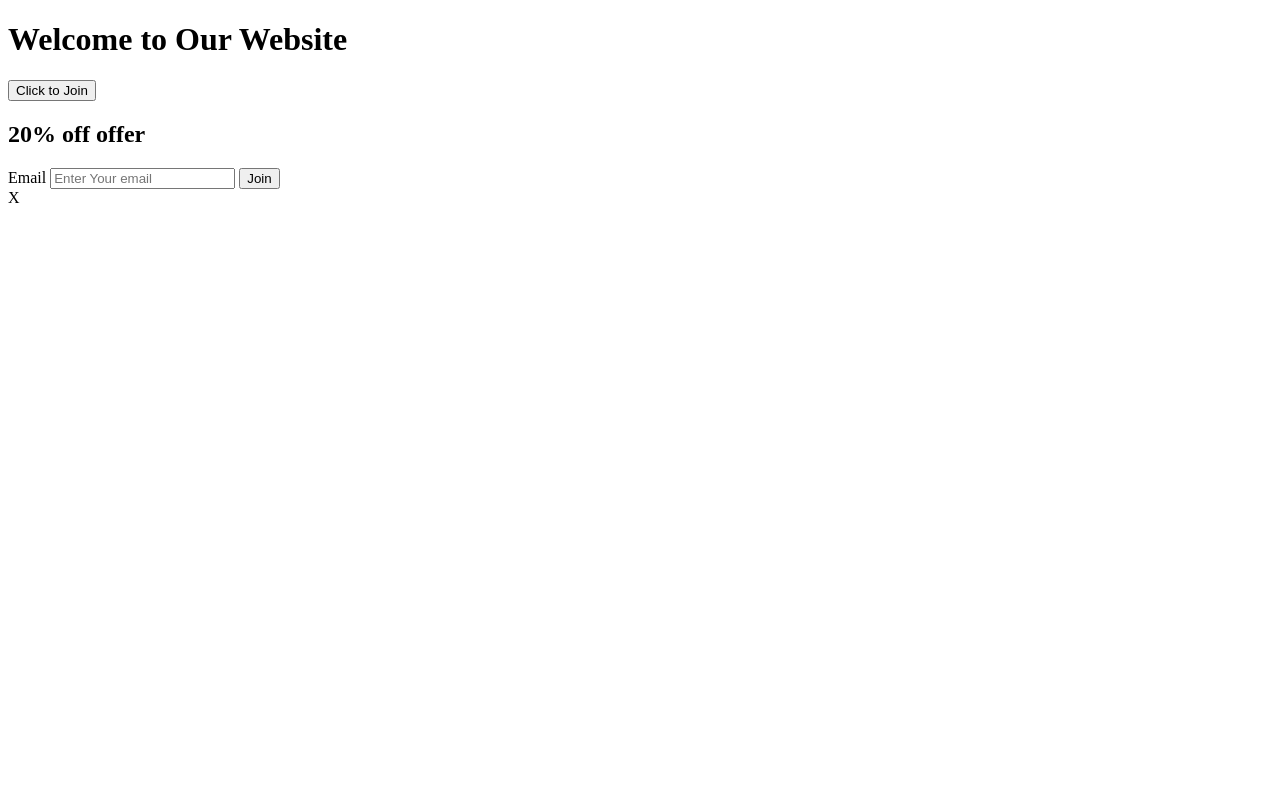
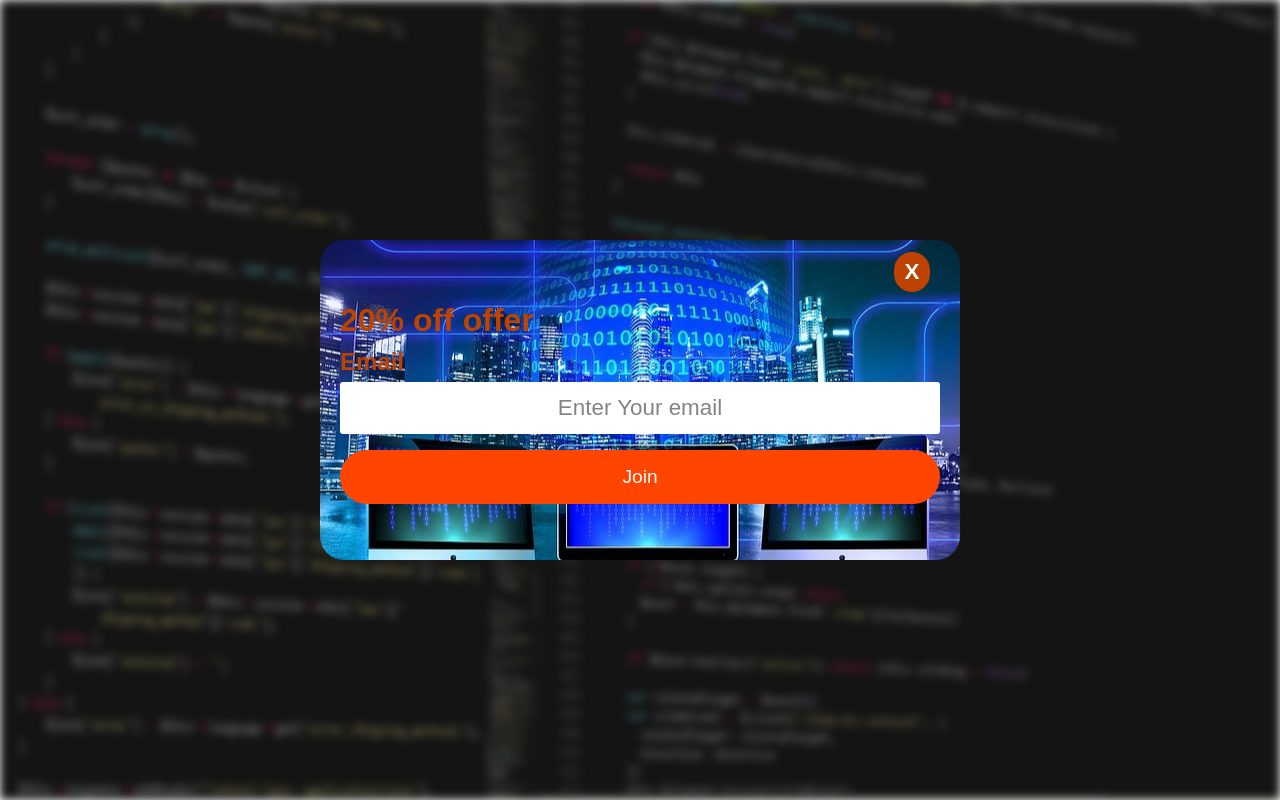
Before and after one commit to AbdullahCodingMaster/Blurred-Background-Papup, a plain HTML site: page index.html in a window 1280 px wide. Both pictures are taken after a click on the button "Click to Join". Drawn offline with Linux system fonts and the light colour scheme.

Commit message:
Completed

```diff
--- a/index.html
+++ b/index.html
@@ -4,13 +4,14 @@
     <meta charset="UTF-8" />
     <meta name="viewport" content="width=device-width, initial-scale=1.0" />
     <title>Blurred Background Papup</title>
+    <link rel="stylesheet" href="styles.css" />
   </head>
   <body>
     <div class="container">
       <h1 class="heading">Welcome to Our Website</h1>
-      <button class="btn">Click to Join</button>
+      <button class="btn" id="btn">Click to Join</button>
     </div>
-    <div class="papup">
+    <div class="papup active">
       <h2>20% off offer</h2>
       <label for="email">Email</label>
       <input
@@ -19,10 +20,12 @@
         placeholder="Enter Your email"
         class="email"
       />
-      <button class="btn" id="btn">Join</button>
+      <button class="btn">Join</button>
       <div class="close">
         <span>X</span>
       </div>
     </div>
+
+    <script src="index.js"></script>
   </body>
 </html>
--- a/index.js
+++ b/index.js
@@ -0,0 +1,18 @@
+const containerElement = document.querySelector(".container");
+const papupElement = document.querySelector(".papup");
+
+const btnElement = document.querySelector("#btn");
+const btnIcon = document.querySelector(".close");
+
+btnElement.addEventListener("click", () => {
+  containerElement.classList.add("active");
+  papupElement.classList.remove("active");
+});
+
+const emailElement = document.querySelector(".email");
+
+btnIcon.addEventListener("click", () => {
+  containerElement.classList.remove("active");
+  papupElement.classList.add("active");
+  emailElement.value = "";
+});
--- a/styles.css
+++ b/styles.css
@@ -0,0 +1,135 @@
+*,
+*::after,
+*::before {
+  margin: 0;
+  padding: 0;
+  box-sizing: border-box;
+}
+
+body {
+  font-family: sans-serif;
+  line-height: 1.5;
+}
+
+.container {
+  display: flex;
+  justify-content: center;
+  align-items: center;
+  height: 100vh;
+  flex-direction: column;
+  text-align: center;
+  background: url(coding.webp);
+  background-size: cover;
+  background-repeat: no-repeat;
+  background-position: center;
+}
+
+.container h1 {
+  color: white;
+  font-family: Impact, Haettenschweiler, "Arial Narrow Bold", sans-serif;
+  font-size: 3.4rem;
+  font-weight: 400;
+  letter-spacing: 0.17rem;
+  text-shadow: 2px 3px 5px rgba(0, 0, 0, 0.3);
+  transition: filter 0.7s;
+}
+
+.btn {
+  padding: 1rem 1.5rem;
+  color: white;
+  background-color: orangered;
+  outline: none;
+  border: 0;
+  border-radius: 30px;
+  cursor: pointer;
+  margin-top: 1rem;
+  font-size: 1.2rem;
+}
+.btn:hover {
+  background-color: rgb(182, 51, 3);
+}
+
+.active.container {
+  filter: blur(5px) brightness(0.7);
+}
+
+.papup {
+  /* padding: 0 4rem; */
+  position: fixed;
+  top: 50%;
+  left: 50%;
+  transform: translate(-50%, -50%);
+  background: url(pcs.jpg);
+  /* background-size: cover; */
+  /* background-repeat: no-repeat; */
+  background-position: center;
+  width: 40rem;
+  height: 20rem;
+  padding: 0 20px;
+  border: none;
+  border-radius: 1.5rem;
+  display: flex;
+  justify-content: center;
+  flex-direction: column;
+  opacity: 1;
+  transition: all 0.7s;
+}
+
+.papup h2 {
+  color: rgb(190, 66, 0);
+  font-size: 2rem;
+}
+.papup label {
+  color: rgb(190, 66, 0);
+  font-weight: 700;
+  font-size: 1.5rem;
+}
+
+.papup input {
+  padding: 0.8rem 1.5rem;
+  color: rgb(190, 66, 0);
+  outline: none;
+  border: 0;
+  cursor: pointer;
+  margin-top: 0.1rem;
+  font-size: 1.4rem;
+  text-align: center;
+  /* font-family: Impact, Haettenschweiler, "Arial Narrow Bold", sans-serif; */
+  font-weight: 400;
+  border-radius: 0.2rem;
+}
+
+.papup input::placeholder {
+  color: rgb(132, 132, 132);
+}
+
+.close {
+  position: absolute;
+  top: 12px;
+  background: #be4200;
+  right: 30px;
+  cursor: pointer;
+  color: white;
+  border-radius: 40px;
+  padding: 0.2rem 0.66rem;
+  font-size: 1.4rem;
+  font-weight: 700;
+}
+
+.close:hover {
+  background-color: #fff;
+  color: brown;
+}
+
+.active.papup {
+  visibility: hidden;
+  opacity: 0;
+  top: 10%;
+}
+
+@media (max-width: 768px) {
+  .papup {
+    width: 398px;
+    height: 250px;
+  }
+}
```
Also changed, not shown: coding.webp (added), pcs.jpg (added).
